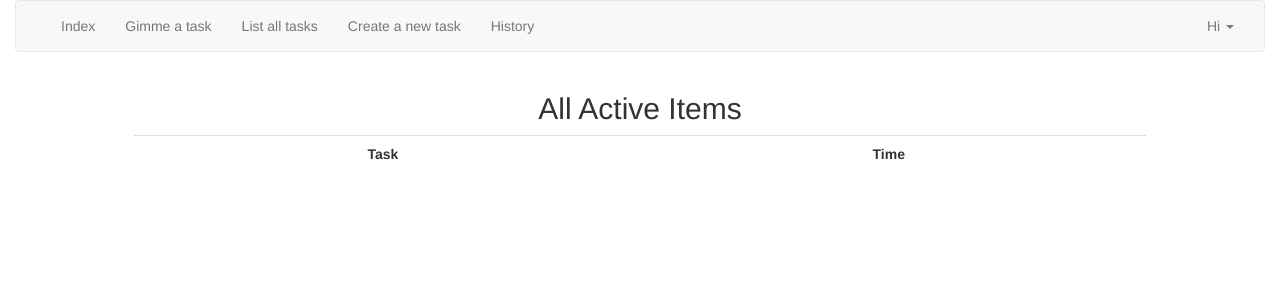
After one commit to pankeshang/wattodo, a Django app: page /history in a window 1280 px wide. The commit adds this page. Shown: the top 300 px of the page. Run offline with Django 3.2, Linux system fonts and the light colour scheme; data that the repository does not hold is empty; some libraries are stand-ins or nearby versions.

Commit message:
UPD: history

```diff
--- a/todo/templates/todo/base.html
+++ b/todo/templates/todo/base.html
@@ -5,23 +5,24 @@
 <html lang="en">
   <head>
   <meta http-equiv="Content-Type" content="text/html; charset=utf-8" />
-  <title>Truuue Backend Management</title>
+  <title>WatToDo??</title>
 
   {% comment %}
   <!-- Google Visualization -->
   <script src="https://www.google.com/jsapi" type="text/javascript"></script>
+  <!-- JQuery UI -->
+  <link rel="stylesheet" href="{{STATIC_URL}}jquery-ui-1.10.0/css/smoothness/jquery-ui-1.10.0.custom.min.css" />
+  <script src="{{STATIC_URL}}jquery-ui-1.10.0/js/jquery-ui-1.10.0.custom.min.js"></script>
   {% endcomment%}
 
   <!-- JQuery -->
-  <script type="text/javascript" src="{{ STATIC_URL }}bower_components/jquery/dist/jquery.min.js"></script>
+  <script type="text/javascript" src="{{ STATIC_URL }}jquery/dist/jquery.min.js"></script>
 
   <!-- Bootstrap -->
-  <link href="{{ STATIC_URL }}bower_components/bootstrap/dist/css/bootstrap.min.css" rel="stylesheet" type="text/css">
-  <script type="text/javascript" src="{{ STATIC_URL }}bower_components/bootstrap/dist/js/bootstrap.min.js"></script>
+  <link href="{{ STATIC_URL }}bootstrap/dist/css/bootstrap.min.css" rel="stylesheet" type="text/css">
+  <script type="text/javascript" src="{{ STATIC_URL }}bootstrap/dist/js/bootstrap.min.js"></script>
 
-  <!-- JQuery UI -->
-  <link rel="stylesheet" href="{{STATIC_URL}}jquery-ui-1.10.0/css/smoothness/jquery-ui-1.10.0.custom.min.css" />
-  <script src="{{STATIC_URL}}jquery-ui-1.10.0/js/jquery-ui-1.10.0.custom.min.js"></script>
+
 
   <script>
   $(function() {
--- /dev/null
+++ b/todo/templates/todo/history.html
@@ -0,0 +1,23 @@
+{% extends "todo/base.html" %}
+
+{% block content %}
+<div class="col-md-10 col-md-offset-1" style="text-align: center">
+  <h2>All Active Items</h2>
+
+
+  <table class="table" >
+    <tr style="font-weight:bold">
+      <td>Task</td>
+      <td>Time</td>
+    </tr>
+    {% for log in logs %}
+    <tr>
+      <td>{{log.task}}</td>
+      <td>{{log.created_at}}</td>
+    </tr>
+    {% endfor %}
+  </table>
+
+</div>
+
+{% endblock %}
--- a/todo/templates/todo/items.html
+++ b/todo/templates/todo/items.html
@@ -8,6 +8,8 @@
     <a href="{% url 'add-item' %}" class="btn btn-primary">Add New</a>
     <a href="{% url 'index' %}" class="btn btn-success">Index</a>
   </div>
+
+  <p></p>
 
   <table class="table" >
     <tr style="font-weight:bold">
--- a/todo/templates/todo/menu.html
+++ b/todo/templates/todo/menu.html
@@ -16,6 +16,7 @@
         <li><a href="{% url 'recommend' %}">Gimme a task</a></li>
         <li><a href="{% url 'items' %}">List all tasks</a></li>
         <li><a href="{% url 'add-item' %}">Create a new task</a></li>
+        <li><a href="{% url 'history' %}">History</a></li>
         {% comment %}
           <li class="dropdown">
             <a id="mgmt-group-unit" href="#" class="dropdown-toggle" data-toggle="dropdown">Geography<b class="caret"></b></a>
--- a/todo/views.py
+++ b/todo/views.py
@@ -2,6 +2,9 @@
 from django.shortcuts import render, render_to_response
 import django.http as http
 from django.template import RequestContext
+from django.core.urlresolvers import reverse
+from django.contrib import messages
+
 
 import math
 import random
@@ -16,7 +19,7 @@ from django.core.urlresolvers import reverse
 
 
 def index(request):
-    return render_to_response("todo/index.html", locals(), context_instance=RequestContext(request))
+        return render_to_response("todo/index.html", locals(), context_instance=RequestContext(request))
 
 
 def add_item(request):
@@ -70,6 +73,7 @@ class ItemView(View):
 
         return render_to_response("todo/item.html", locals(), context_instance=RequestContext(request))
 
+
 def recommend(request):
     todos = models.Todo.objects.filter(status="active")
     todo_pks = [i.pk for i in todos]
@@ -78,6 +82,15 @@ def recommend(request):
     return render_to_response("todo/recommend.html", locals(), context_instance=RequestContext(request))
 
 
+def do_item(request, item_id):
+    task = models.Todo.objects.get(pk=item_id)
+    log = models.TaskLog.objects.create(task=task)
+    messages.add_message(request, messages.INFO, 'Okie, go do it!')
+    return http.HttpResponseRedirect(reverse('index'))
+
+def history(request):
+    return render(request, "todo/history.html", {'logs': models.TaskLog.objects.all()} )
+
 import django.forms as forms
 class ItemForm(forms.ModelForm):
     class Meta:
--- a/what_to_do/settings.py
+++ b/what_to_do/settings.py
@@ -88,8 +88,9 @@ STATIC_ROOT = BASE_DIR + '/static/'
 
 STATICFILES_DIRS = (
     BASE_DIR + '/static_dev/',
+    BASE_DIR + '/bower_components/',
 )
-
+print '>> STATICFILES_DIRS:', STATICFILES_DIRS
 
 # Templates
 TEMPLATE_DIRS = (
--- a/what_to_do/urls.py
+++ b/what_to_do/urls.py
@@ -17,7 +17,10 @@ urlpatterns = patterns('',
     url(r'^items/add$', 'todo.views.add_item', name='add-item'),
     url(r'^items/(?P<item_id>\d+)$', ItemView.as_view(), name='edit-item'),
     url(r'^items/(?P<item_id>\d+)/delete$', 'todo.views.delete_item', name='delete-item'),
+    url(r'^items/(?P<item_id>\d+)/do$', 'todo.views.do_item', name='do-item'),
     url(r'^recommend$', 'todo.views.recommend', name='recommend'),
+    url(r'^history$', 'todo.views.history', name='history'),
+
 )
 
 
```
Also changed, not shown: todo/models.py (+7 -2 lines), todo/templates/todo/index.html (+7 -1 lines), todo/templates/todo/recommend.html (+10 -0 lines), todo/migrations/0001_initial.py (added), todo/migrations/__init__.py (added), 1 other file.
